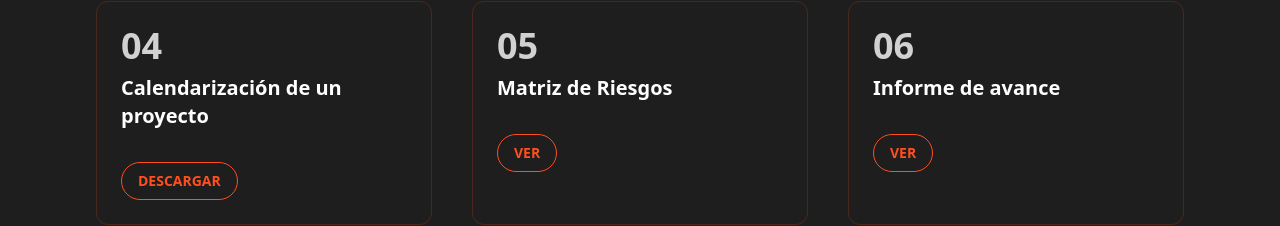
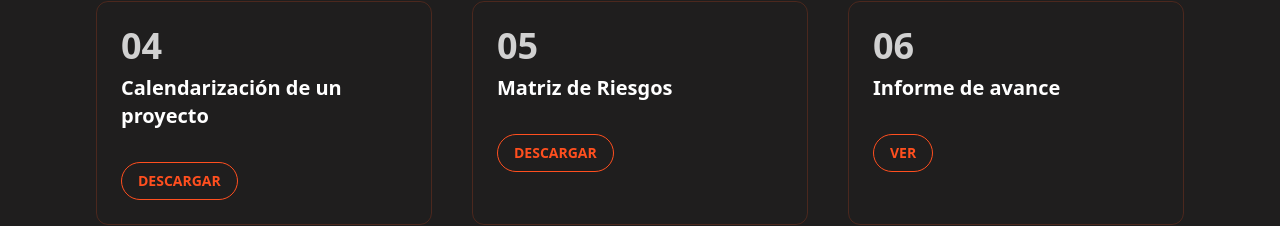
Before and after one commit to ChercolesLucas/GunsAndCodes, a React (Vite) app: page / in a window 1280 px wide. Shown: the part 4260-4486 px from the top of the page. Built offline with nearby package versions, Linux system fonts and the light colour scheme.

Commit message:
Archivos de entrega

```diff
--- a/src/components/deliverablesData.js
+++ b/src/components/deliverablesData.js
@@ -20,14 +20,14 @@ const deliverables = [
     {
       id: "04",
       title: "Calendarización de un proyecto",
-      url: "/ejemplo.txt", // Asegúrate de que este archivo exista en tu carpeta 'public/files'
+      url: "/CalendarizacionG&C.pod", // Asegúrate de que este archivo exista en tu carpeta 'public/files'
       type: "download", // Nuevo tipo para indicar descarga
     },
     {
       id: "05",
       title: "Matriz de Riesgos",
-      url: "https://drive.google.com/file/d/ID_DEL_PDF_4/preview",
-      type: "pdf",
+      url: "/MatrizDeRiesgos.xlsx", // Asegúrate de que este archivo exista en tu carpeta 'public/files'
+      type: "download",
     },
     {
       id: "06",
```
Also changed, not shown: 2 other files (tests, documents, lock files or other folders).
